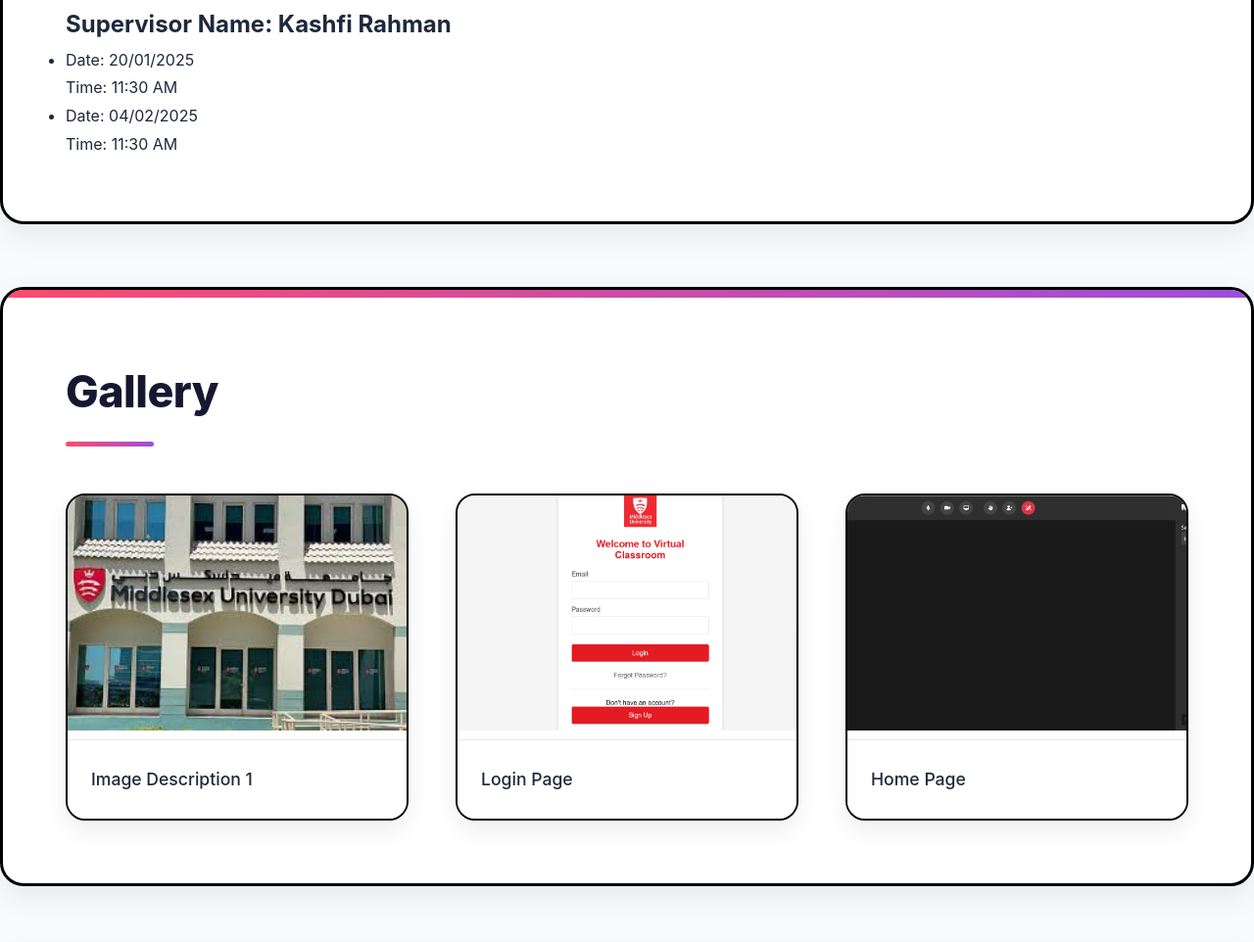
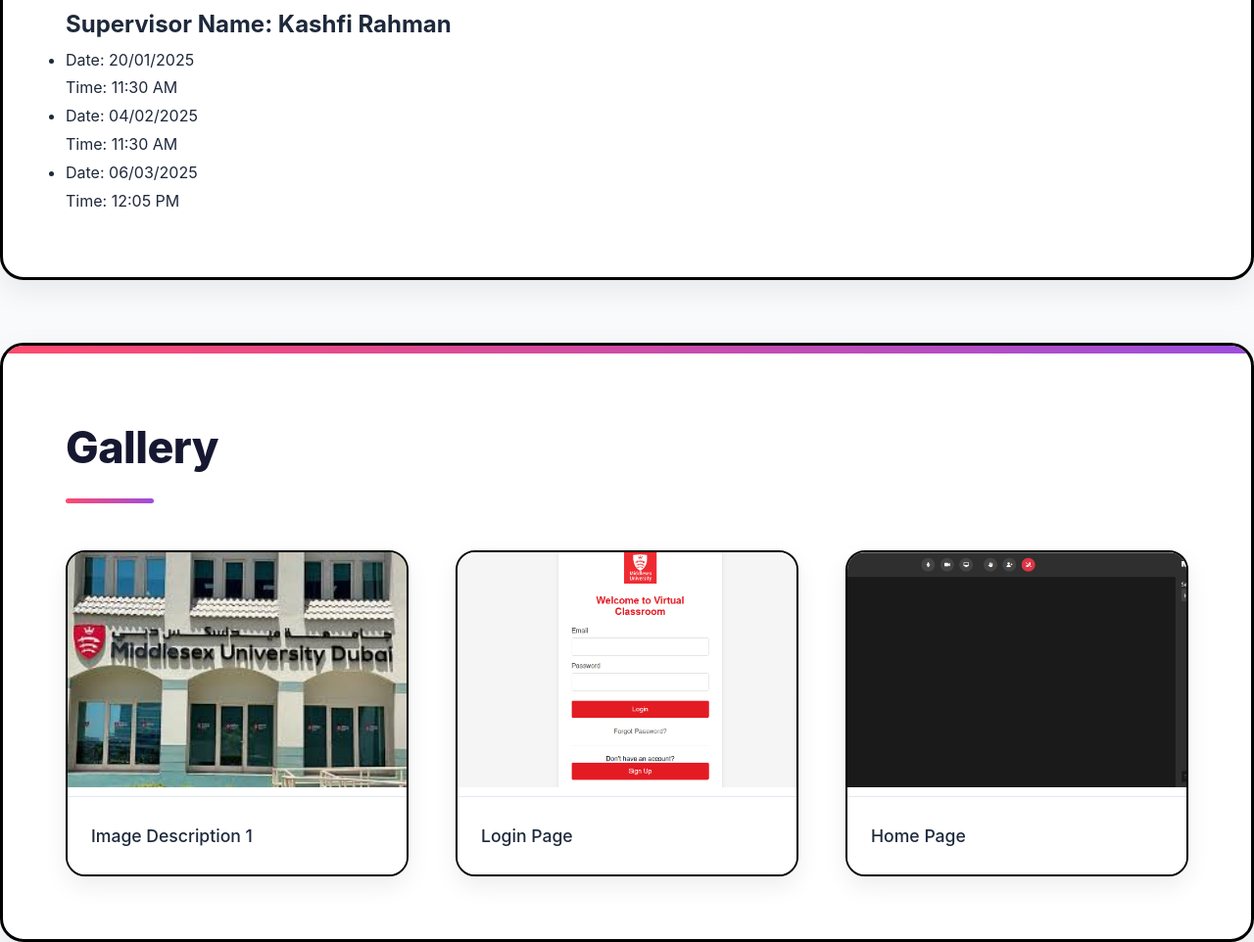
Before and after one commit to Sajidaitech/sajid, a website with bundled scripts: page index.html in a window 1280 px wide. Shown: the part 10907-11869 px from the top of the page at 98% size. Built offline with nearby package versions, Linux system fonts and the light colour scheme.

Commit message:
Update index.html

```diff
--- a/index.html
+++ b/index.html
@@ -310,6 +310,12 @@
                 <p>Time: 11:30 AM</p>
             </li>
         </ul>
+<ul>
+            <li>
+                <p>Date: 06/03/2025</p>
+                <p>Time: 12:05 PM</p>
+            </li>
+        </ul>
     </section>
 
     <section id="gallery">
```
